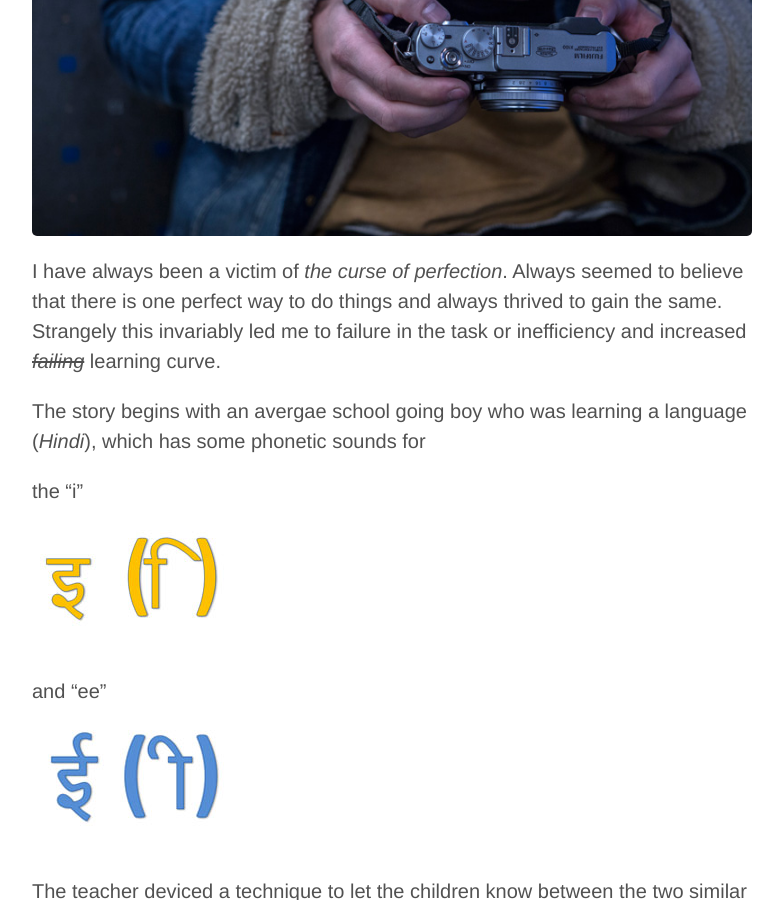
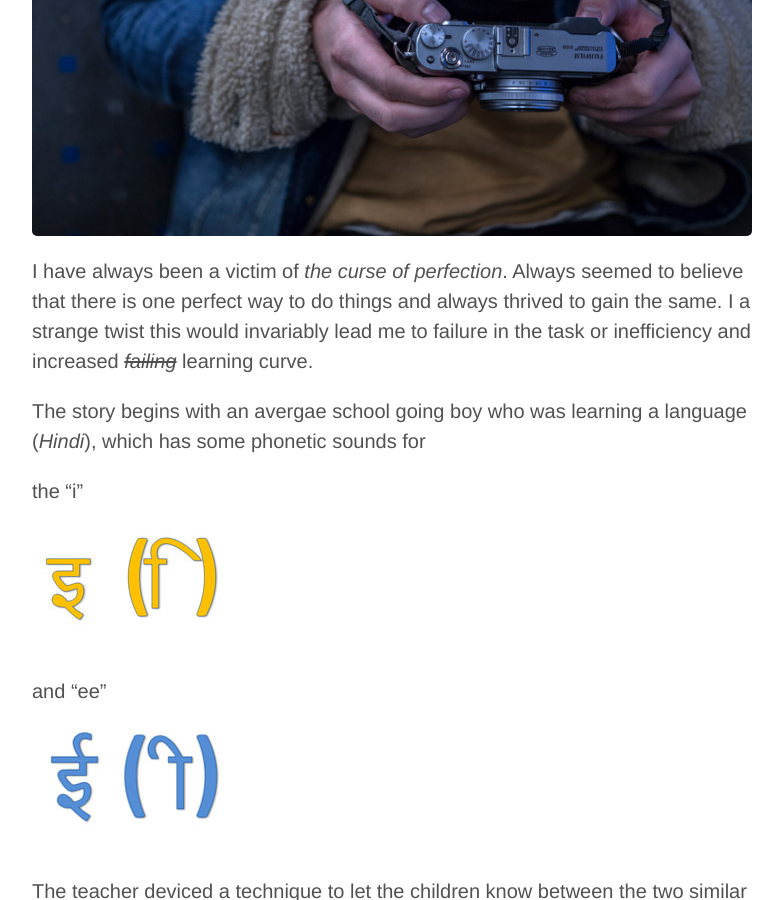
Before and after one commit to phoenixwizard/phoenixwizard1.github.io, a Jekyll site: the page built from _posts/2014-05-25-the-curse-of-perfection.md, in a window 1280 px wide and 900 px high, scrolled down 362 px. Shown: the whole window, without its empty margins (248-1031 px from the left). Built offline with Jekyll 4.4.1, drawn with Linux system fonts in a browser that asks for light colours; Markdown is read by kramdown in place of the engine named in the settings; comment, search, counter and statistics services are not loaded.

Commit message:
new blog post

```diff
--- a/_posts/2014-05-25-the-curse-of-perfection.md
+++ b/_posts/2014-05-25-the-curse-of-perfection.md
@@ -7,7 +7,7 @@ permalink: curse-of-perfection
 
 ![The perfect Image]({{ site.baseurl }}public/img/camera.jpg)
 
-I have always been a victim of *the curse of perfection*. Always seemed to believe that there is one perfect way to do things and always thrived to gain the same. Strangely this invariably led me to failure in the task or inefficiency and increased *~~failing~~* learning curve.
+I have always been a victim of *the curse of perfection*. Always seemed to believe that there is one perfect way to do things and always thrived to gain the same. I a strange twist this would invariably lead me to failure in the task or inefficiency and increased *~~failing~~* learning curve.
 
 The story begins with an avergae school going boy who was learning a language (*Hindi*), which has some phonetic sounds for
 
```
